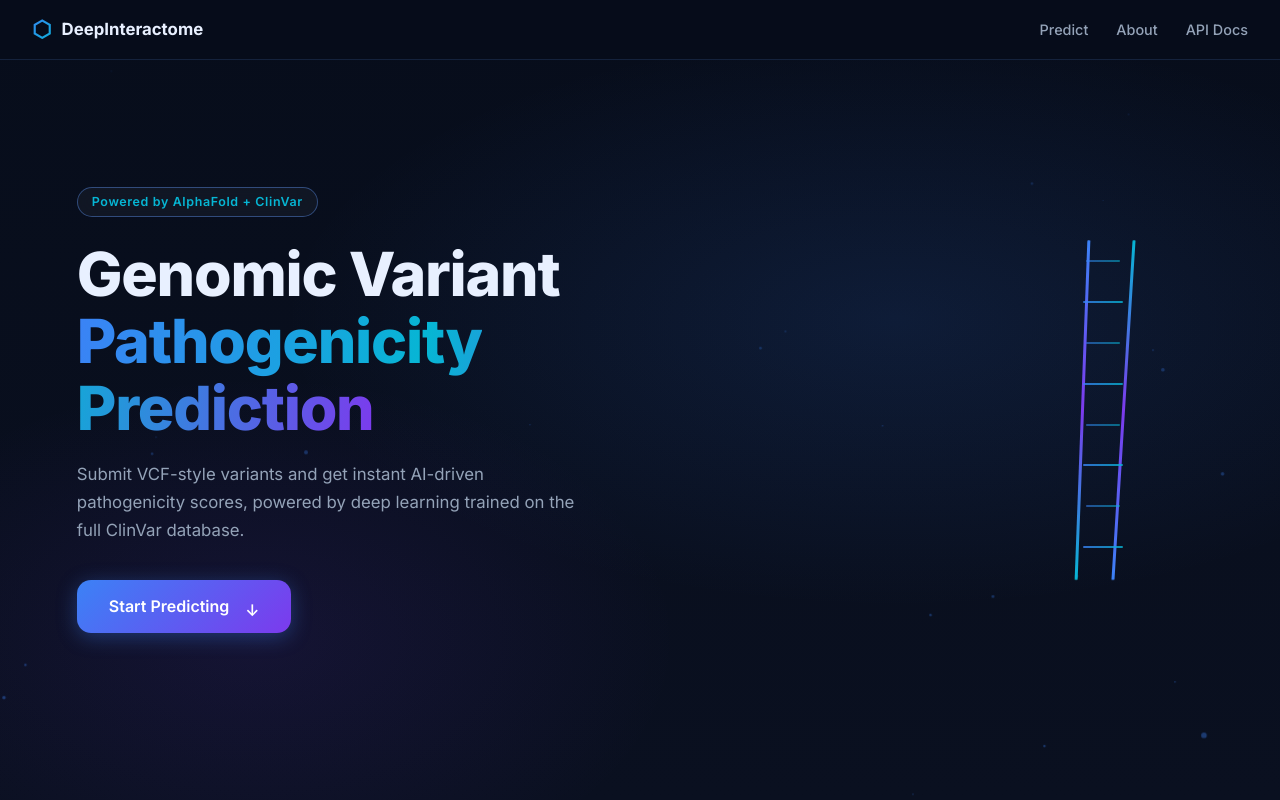
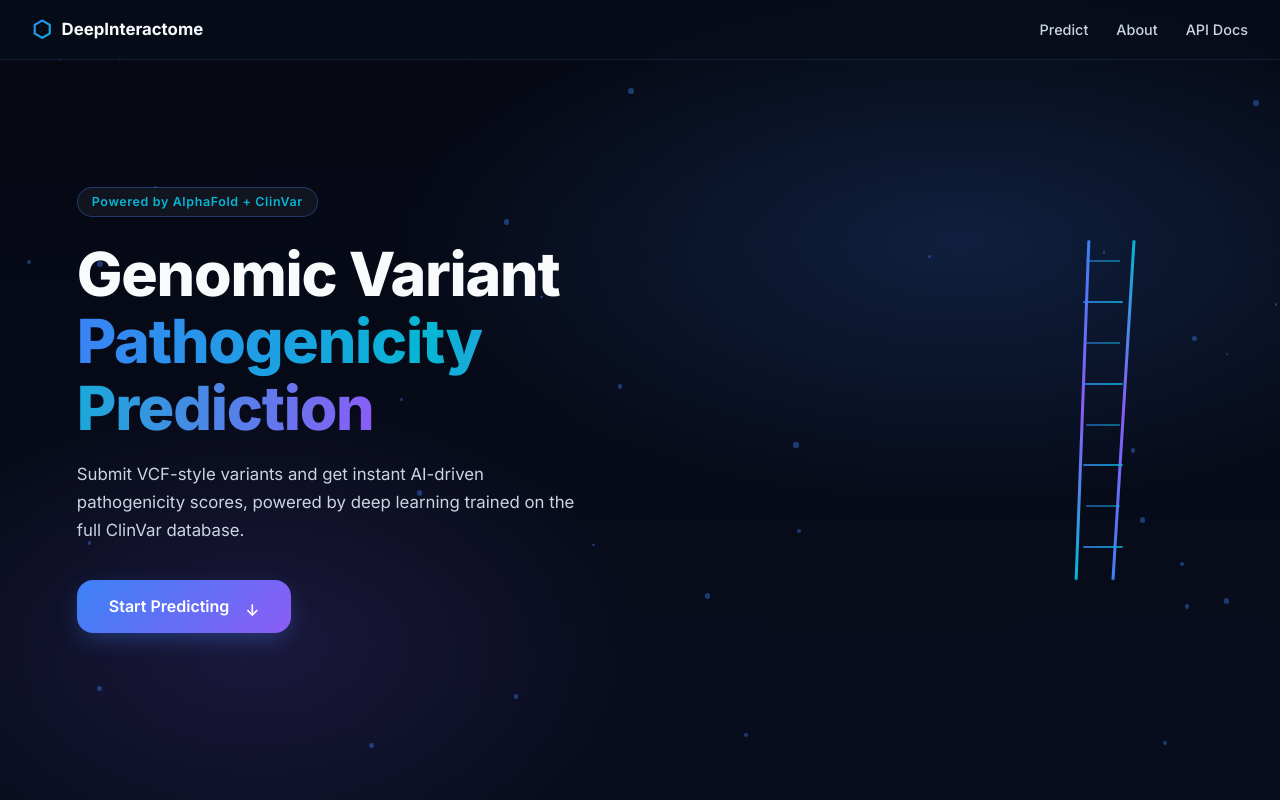
Before and after one commit to Keyaphilip/DeepInteractome, a plain HTML site: page web/index.html in a window 1280 px wide. Shown: the top 800 px of the page. Drawn offline with Linux system fonts and the light colour scheme.

Commit message:
Enhance UI aesthetics and add interactive particle background

```diff
--- a/web/app.js
+++ b/web/app.js
@@ -6,19 +6,83 @@ const API_BASE = '';   // same origin; update if hosting separately
 (function spawnParticles() {
   const container = document.getElementById('heroParticles');
   if (!container) return;
-  for (let i = 0; i < 28; i++) {
+
+  const particles = [];
+  const numParticles = 40;
+
+  for (let i = 0; i < numParticles; i++) {
     const p = document.createElement('div');
     p.className = 'particle';
     const size = Math.random() * 4 + 2;
+
+    // Initial random positions
+    let x = Math.random() * 100;
+    let y = Math.random() * 100;
+
     p.style.cssText = `
       width: ${size}px; height: ${size}px;
-      left: ${Math.random() * 100}%;
-      bottom: ${Math.random() * -20}%;
-      animation-duration: ${Math.random() * 14 + 10}s;
-      animation-delay: ${Math.random() * -15}s;
+      left: ${x}%;
+      top: ${y}%;
+      transition: transform 0.2s ease-out;
     `;
+
     container.appendChild(p);
+
+    particles.push({
+      el: p,
+      x: x,
+      y: y,
+      speedX: (Math.random() - 0.5) * 0.05,
+      speedY: (Math.random() - 0.5) * 0.05,
+      baseSpeedX: (Math.random() - 0.5) * 0.02,
+      baseSpeedY: (Math.random() - 0.5) * 0.02
+    });
   }
+
+  let mouseX = 0;
+  let mouseY = 0;
+
+  // Track mouse movement
+  document.addEventListener('mousemove', (e) => {
+    mouseX = e.clientX / window.innerWidth;
+    mouseY = e.clientY / window.innerHeight;
+  });
+
+  // Animation loop
+  function animate() {
+    particles.forEach(p => {
+      // Float naturally
+      p.x += p.baseSpeedX;
+      p.y -= p.baseSpeedY + 0.02; // Always float up slightly
+
+      // Wrap around
+      if (p.x < 0) p.x = 100;
+      if (p.x > 100) p.x = 0;
+      if (p.y < -10) p.y = 110;
+
+      // Calculate distance to mouse
+      const dx = (p.x / 100) - mouseX;
+      const dy = (p.y / 100) - mouseY;
+      const dist = Math.sqrt(dx * dx + dy * dy);
+
+      // Repel from mouse slightly
+      let offsetX = 0;
+      let offsetY = 0;
+      if (dist < 0.2) {
+         const force = (0.2 - dist) / 0.2;
+         offsetX = (dx / dist) * force * 5;
+         offsetY = (dy / dist) * force * 5;
+      }
+
+      p.el.style.left = `${p.x}%`;
+      p.el.style.top = `${p.y}%`;
+      p.el.style.transform = `translate(${offsetX}px, ${offsetY}px)`;
+    });
+
+    requestAnimationFrame(animate);
+  }
+
+  animate();
 })();
 
 // ── Variant row template ───────────────────────────────────────────────────────
--- a/web/style.css
+++ b/web/style.css
@@ -1,36 +1,35 @@
-/* ── Design Tokens ────────────────────────────────────────────────────────── */
 :root {
-  --bg-base:      #070d1b;
-  --bg-elevated:  #0d1529;
-  --bg-card:      rgba(15, 25, 55, 0.7);
-  --bg-glass:     rgba(255, 255, 255, 0.04);
-  --border:       rgba(99, 155, 255, 0.15);
-  --border-hover: rgba(99, 155, 255, 0.4);
+  --bg-base:      #050812;
+  --bg-elevated:  #0a1122;
+  --bg-card:      rgba(15, 23, 42, 0.45);
+  --bg-glass:     rgba(255, 255, 255, 0.05);
+  --border:       rgba(99, 155, 255, 0.12);
+  --border-hover: rgba(59, 130, 246, 0.35);
 
   --accent-blue:  #3b82f6;
   --accent-cyan:  #06b6d4;
-  --accent-violet:#7c3aed;
+  --accent-violet:#8b5cf6;
   --accent-green: #10b981;
   --accent-red:   #ef4444;
   --accent-amber: #f59e0b;
 
-  --text-primary: #e8f0ff;
-  --text-secondary:#94a3b8;
-  --text-dim:     #4b6080;
+  --text-primary: #f8fafc;
+  --text-secondary:#cbd5e1;
+  --text-dim:     #64748b;
 
-  --radius-sm:    8px;
-  --radius-md:    14px;
-  --radius-lg:    22px;
+  --radius-sm:    10px;
+  --radius-md:    16px;
+  --radius-lg:    24px;
   --radius-xl:    32px;
 
-  --shadow-card:  0 8px 32px rgba(0,0,0,0.5), 0 1px 0 rgba(255,255,255,0.05) inset;
-  --shadow-glow:  0 0 40px rgba(59,130,246,0.25);
-  --shadow-btn:   0 4px 20px rgba(59,130,246,0.35);
+  --shadow-card:  0 10px 40px -10px rgba(0,0,0,0.8), 0 1px 0 rgba(255,255,255,0.08) inset;
+  --shadow-glow:  0 0 50px rgba(59,130,246,0.3);
+  --shadow-btn:   0 8px 25px -5px rgba(59,130,246,0.4);
 
   --font-sans:    'Inter', system-ui, sans-serif;
   --font-mono:    'JetBrains Mono', 'Fira Mono', monospace;
 
-  --transition:   0.22s cubic-bezier(0.4,0,0.2,1);
+  --transition:   0.3s cubic-bezier(0.2, 0.8, 0.2, 1);
 }
 
 /* ── Reset & Base ─────────────────────────────────────────────────────────── */
@@ -64,7 +63,9 @@ a:hover { color: var(--accent-cyan); }
 .nav-logo {
   font-size: 1.4rem;
   background: linear-gradient(135deg, var(--accent-blue), var(--accent-cyan));
-  -webkit-background-clip: text; -webkit-text-fill-color: transparent;
+  -webkit-background-clip: text;
+  background-clip: text;
+  -webkit-text-fill-color: transparent;
 }
 .nav-links { display: flex; gap: 1.75rem; }
 .nav-links a { color: var(--text-secondary); font-size: 0.9rem; font-weight: 500; }
@@ -81,9 +82,9 @@ a:hover { color: var(--accent-cyan); }
 .hero-bg {
   position: absolute; inset: 0; z-index: 0;
   background:
-    radial-gradient(ellipse 80% 60% at 70% 40%, rgba(59,130,246,0.12) 0%, transparent 60%),
-    radial-gradient(ellipse 60% 60% at 20% 80%, rgba(124,58,237,0.1) 0%, transparent 55%),
-    linear-gradient(180deg, #070d1b 0%, #0a1020 100%);
+    radial-gradient(ellipse 80% 60% at 75% 30%, rgba(59,130,246,0.18) 0%, transparent 55%),
+    radial-gradient(ellipse 60% 60% at 20% 80%, rgba(139,92,246,0.15) 0%, transparent 50%),
+    linear-gradient(180deg, #050812 0%, #080d1e 100%);
 }
 .hero-particles {
   position: absolute; inset: 0; z-index: 0;
@@ -223,26 +224,27 @@ a:hover { color: var(--accent-cyan); }
   color: var(--text-dim); text-transform: uppercase;
 }
 .field-input {
-  background: rgba(255,255,255,0.05);
+  background: rgba(255,255,255,0.03);
   border: 1px solid var(--border);
   border-radius: var(--radius-sm);
   color: var(--text-primary);
   font-family: var(--font-mono);
   font-size: 0.85rem;
-  padding: 8px 10px;
+  padding: 10px 12px;
   outline: none;
-  transition: border-color var(--transition), box-shadow var(--transition);
+  transition: border-color var(--transition), box-shadow var(--transition), background var(--transition);
   width: 100%;
 }
 .field-input:focus {
   border-color: var(--accent-blue);
+  background: rgba(255,255,255,0.08);
   box-shadow: 0 0 0 3px rgba(59,130,246,0.15);
 }
 .field-input::placeholder { color: var(--text-dim); }
 .remove-btn {
-  background: none; border: 1px solid rgba(239,68,68,0.3);
+  background: rgba(239,68,68,0.05); border: 1px solid rgba(239,68,68,0.2);
   border-radius: var(--radius-sm); color: var(--accent-red);
-  cursor: pointer; width: 32px; height: 36px;
+  cursor: pointer; width: 36px; height: 40px;
   display: flex; align-items: center; justify-content: center;
   font-size: 1rem; transition: all var(--transition);
   flex-shrink: 0;
@@ -296,10 +298,11 @@ a:hover { color: var(--accent-cyan); }
   letter-spacing: 0.06em; text-transform: uppercase;
   border-bottom: 1px solid var(--border);
 }
-.results-table td { padding: 10px 12px; border-bottom: 1px solid rgba(255,255,255,0.04); }
+.results-table td { padding: 12px 14px; border-bottom: 1px solid rgba(255,255,255,0.03); }
 .results-table tr:last-child td { border-bottom: none; }
-.results-table tr { animation: fadeRow 0.25s ease forwards; }
-@keyframes fadeRow { from { opacity: 0; } to { opacity: 1; } }
+.results-table tr { transition: background var(--transition); animation: fadeRow 0.3s ease forwards; }
+.results-table tr:hover { background: rgba(255,255,255,0.02); }
+@keyframes fadeRow { from { opacity: 0; transform: translateY(4px); } to { opacity: 1; transform: translateY(0); } }
 .variant-id { font-family: var(--font-mono); font-size: 0.82rem; color: var(--text-secondary); }
 .badge {
   display: inline-flex; align-items: center; gap: 5px;
@@ -367,7 +370,9 @@ a:hover { color: var(--accent-cyan); }
 .step-num {
   font-size: 2.5rem; font-weight: 800; line-height: 1;
   background: linear-gradient(135deg, var(--accent-blue), var(--accent-cyan));
-  -webkit-background-clip: text; -webkit-text-fill-color: transparent;
+  -webkit-background-clip: text;
+  background-clip: text;
+  -webkit-text-fill-color: transparent;
   margin-bottom: 0.5rem;
 }
 .pipeline-step h4 { font-size: 0.95rem; font-weight: 700; margin-bottom: 0.4rem; }
```
